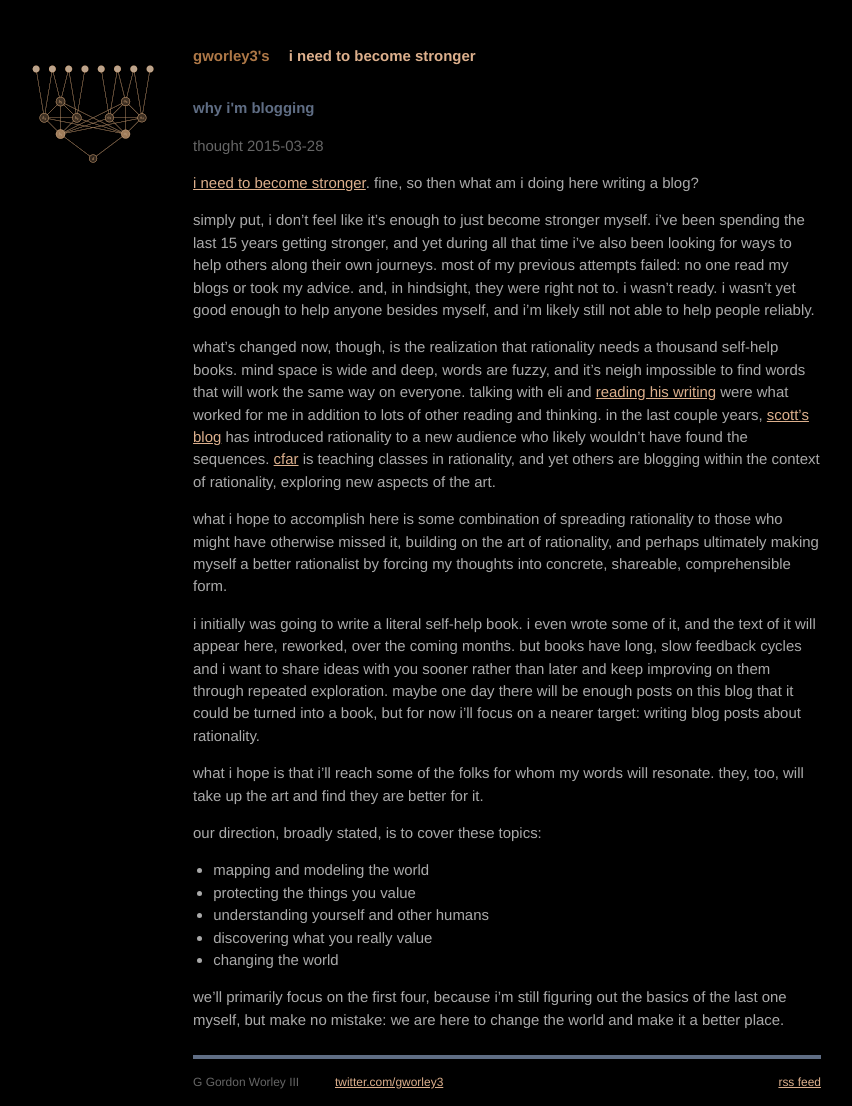
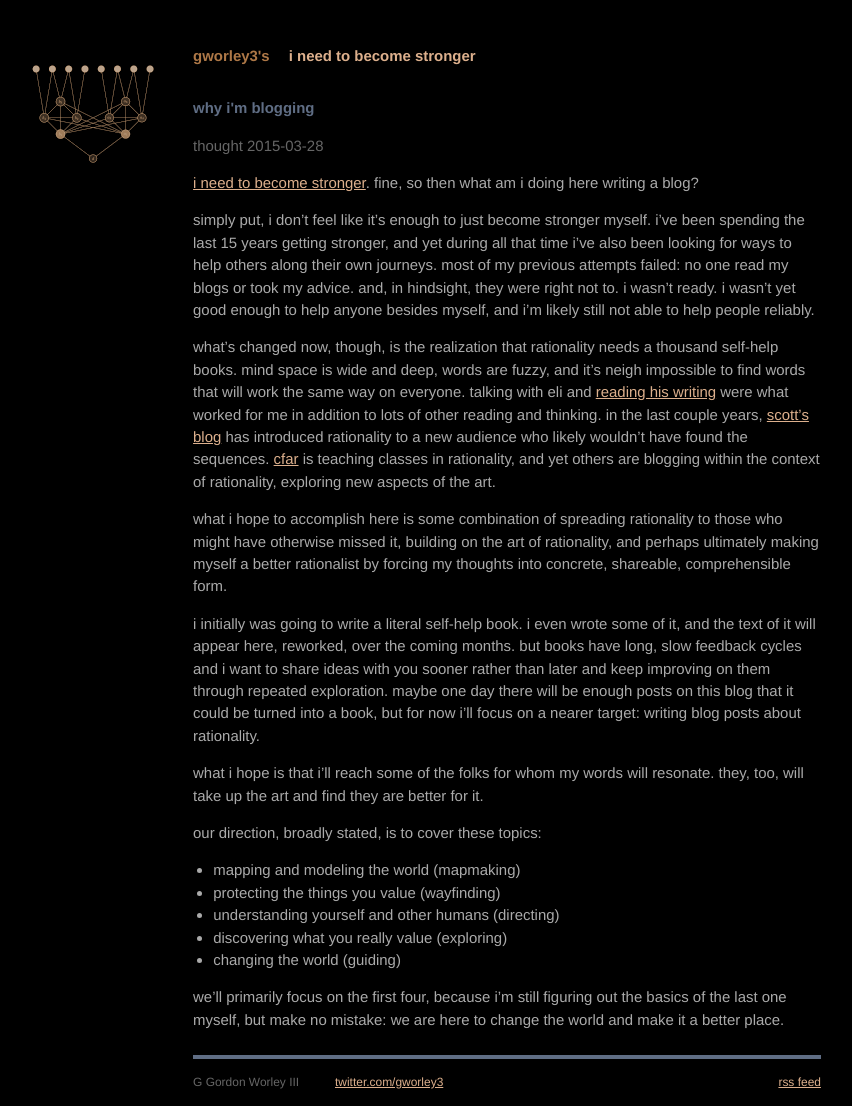
Before and after one commit to gworley3/gworley3.github.io, a Jekyll site: the page built from _posts/2015-03-28-why-im-blogging.markdown, in a window 1280 px wide. Shown: the whole page, without its empty margins (133-985 px from the left). Built offline with Jekyll 4.4.1, drawn with Linux system fonts in a browser that asks for light colours; Markdown is read by kramdown in place of the engine named in the settings.

```diff
--- a/_posts/2015-03-28-why-im-blogging.markdown
+++ b/_posts/2015-03-28-why-im-blogging.markdown
@@ -21,10 +21,10 @@ what i hope is that i'll reach some of the folks for whom my words will resonate
 
 our direction, broadly stated, is to cover these topics:
 
-- mapping and modeling the world
-- protecting the things you value
-- understanding yourself and other humans
-- discovering what you really value
-- changing the world
+- mapping and modeling the world (mapmaking)
+- protecting the things you value (wayfinding)
+- understanding yourself and other humans (directing)
+- discovering what you really value (exploring)
+- changing the world (guiding)
 
 we'll primarily focus on the first four, because i'm still figuring out the basics of the last one myself, but make no mistake: we are here to change the world and make it a better place.
--- a/_posts/2015-04-04-map-and-territory.markdown
+++ b/_posts/2015-04-04-map-and-territory.markdown
@@ -1,6 +1,6 @@
 ---
 layout: post
-category: thought
+category: mapmaking
 title:  map and territory
 date:   2015-04-04
 listed: true
--- a/_posts/2015-04-11-maps-are-simple.markdown
+++ b/_posts/2015-04-11-maps-are-simple.markdown
@@ -1,13 +1,13 @@
 ---
 layout: post
-category: thought
+category: mapmaking
 title:  maps are simple
 date:   2015-04-11
 listed: true
 published: true
 ---
 
-inherent in the [map and territory](/thought/map-and-territory.html) analogy is a certain conception of what 'truth' means. it relies on what some might call [the simple truth](http://www.yudkowsky.net/rational/the-simple-truth/) or the naive perspective on reality. its points are this:
+inherent in the [map and territory](/mapmaking/map-and-territory.html) analogy is a certain conception of what 'truth' means. it relies on what some might call [the simple truth](http://www.yudkowsky.net/rational/the-simple-truth/) or the naive perspective on reality. its points are this:
 
 - the world exists and is universal (the same for everyone)
 - everyone perceives the world for themselves (we each make our own map)
```
Also changed, not shown: _posts/2015-04-18-maps-make-meaning.markdown (added, +22 -0 lines).
